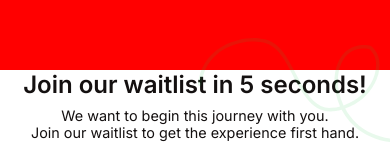
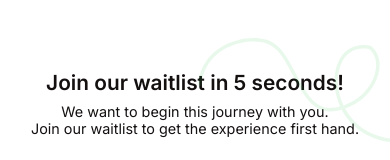
Before and after one commit to Lftobs/Mind, a React (Vite) app: page / in a window 390 px wide. Shown: the part 3067-3227 px from the top of the page. Built offline with nearby package versions, Linux system fonts and the light colour scheme.

Commit message:
fixed cursor

```diff
--- a/src/App.css
+++ b/src/App.css
@@ -417,7 +417,7 @@ footer li {
   }
 
   .join-us h3 {
-    font-size: 1.5rem;
+    font-size: 1.3rem;
     text-align: center;
   }
 
@@ -428,19 +428,18 @@ footer li {
   }
 
   input {
-    width: 90%;
+    width: 95%;
     margin-bottom: 1rem;
     border-radius: 10px;
   }
 
   .container{
     width: 100%;
-    background:red;
   }
 
 
   form button {
-    width: 90%;
+    width: 95%;
     border-radius: 10px;
   }
 
```
